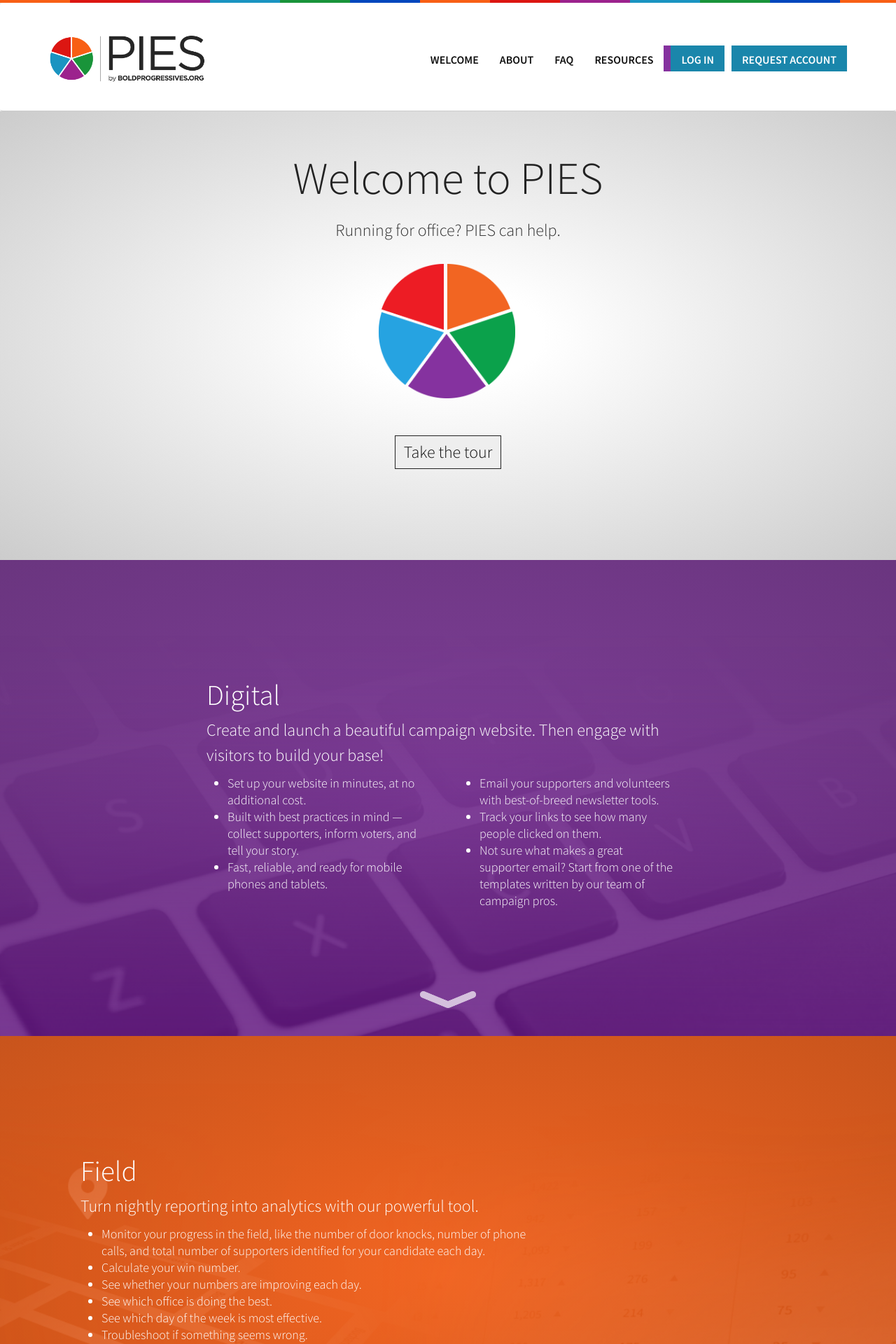
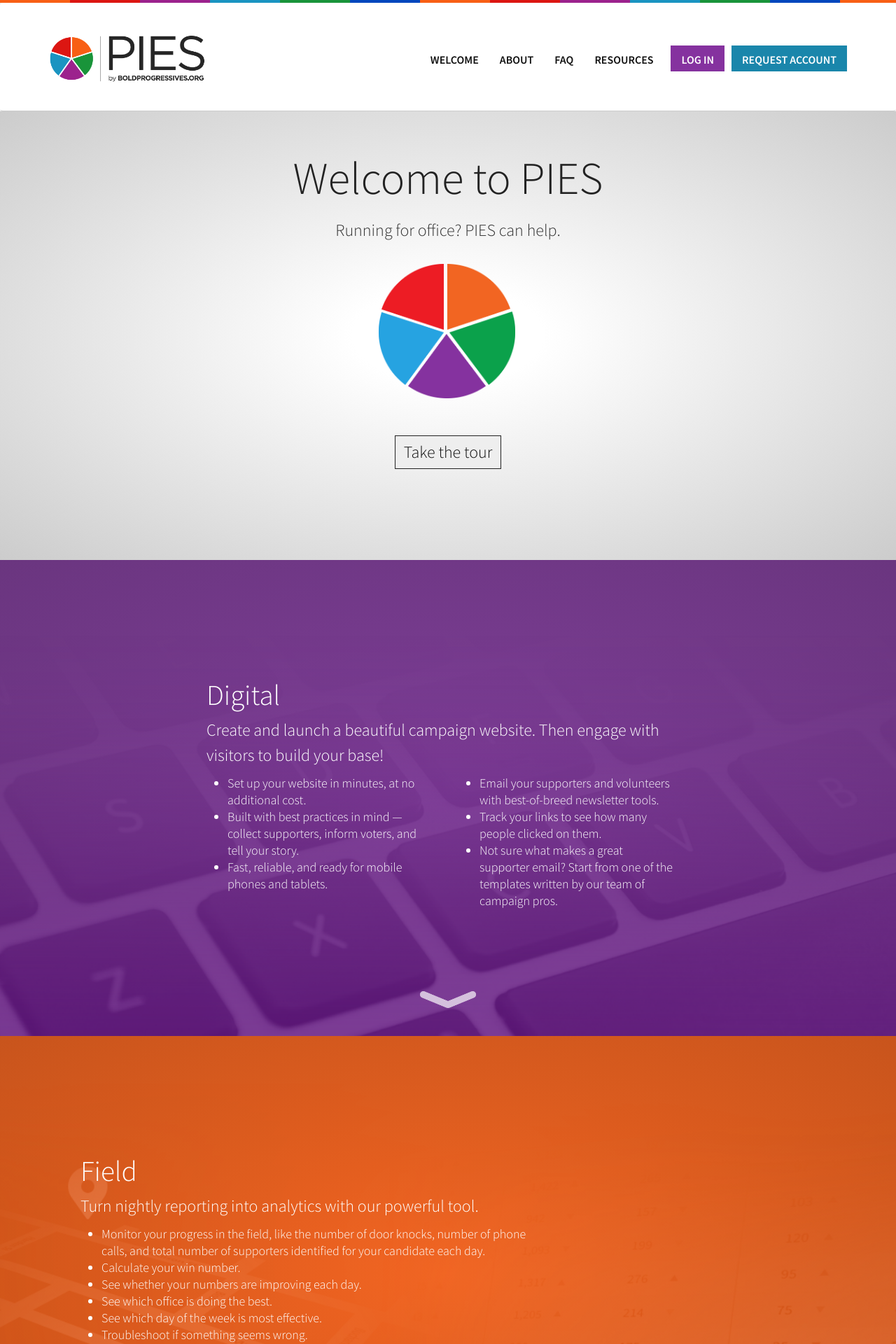
Before and after one commit to boldprogressives/pies-public-site, a Jekyll site: the page built from index.html, in a window 1280 px wide. Shown: the top 1920 px of the page at 70% size. Built offline with Jekyll 4.4.1, drawn with Linux system fonts in a browser that asks for light colours.

Commit message:
Update base.html

```diff
--- a/_layouts/base.html
+++ b/_layouts/base.html
@@ -52,7 +52,7 @@
             <li><a href="/resources">Resources</a></li>
             <!--li><a href="guide">User Guide</a></li-->
             <!--li><a href="updates">Updates</a></li-->
-            <li class="signup" style="background-color: #85329F !important"><a href="https://pies.pccc.co/">Log In</a></li>
+            <li class="signup"><a style="background-color: #85329F !important" href="https://pies.pccc.co/">Log In</a></li>
             <li class="signup"><a href="/access">Request Account</a></li>
           </ul>
         </div><!-- .nav-collapse -->
```
